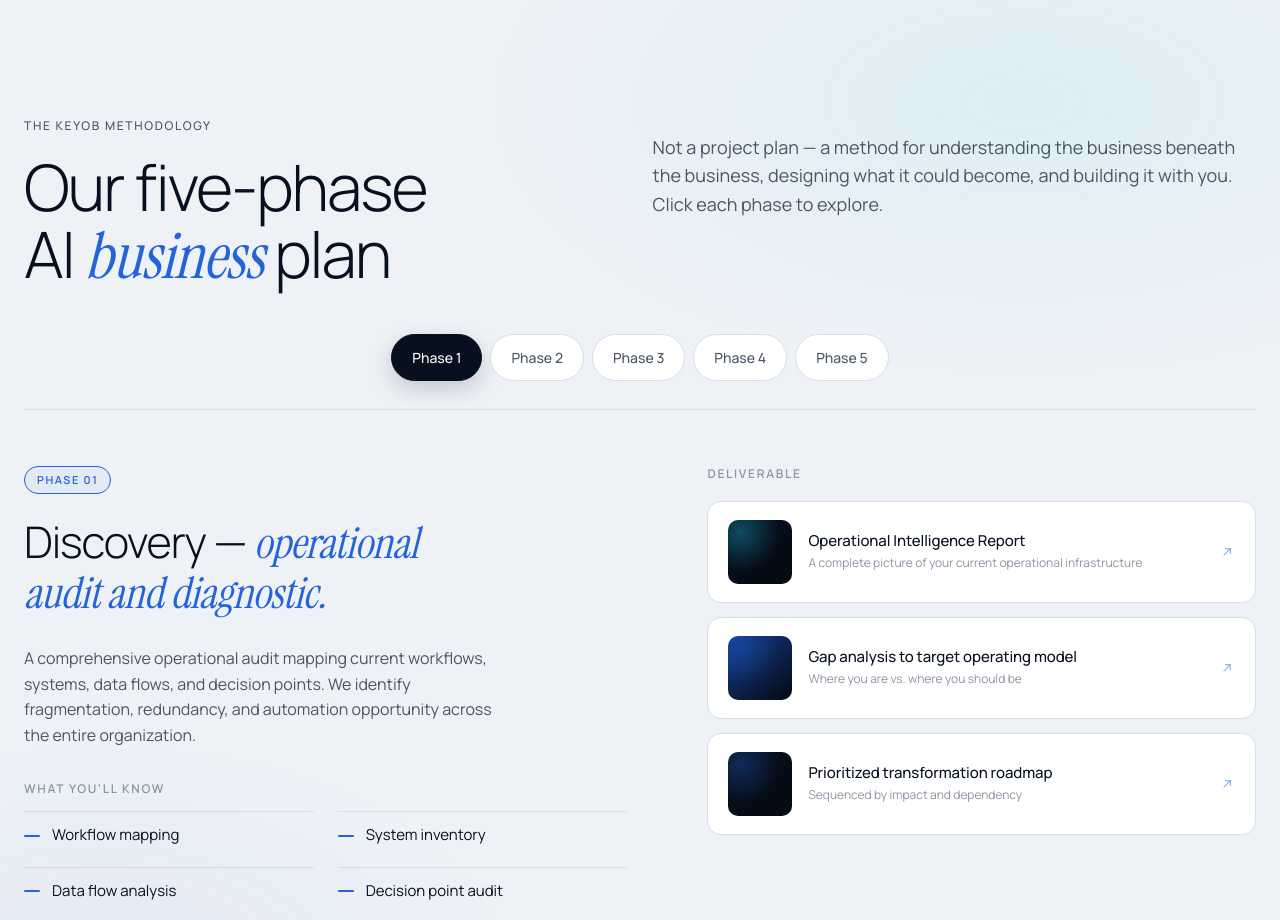
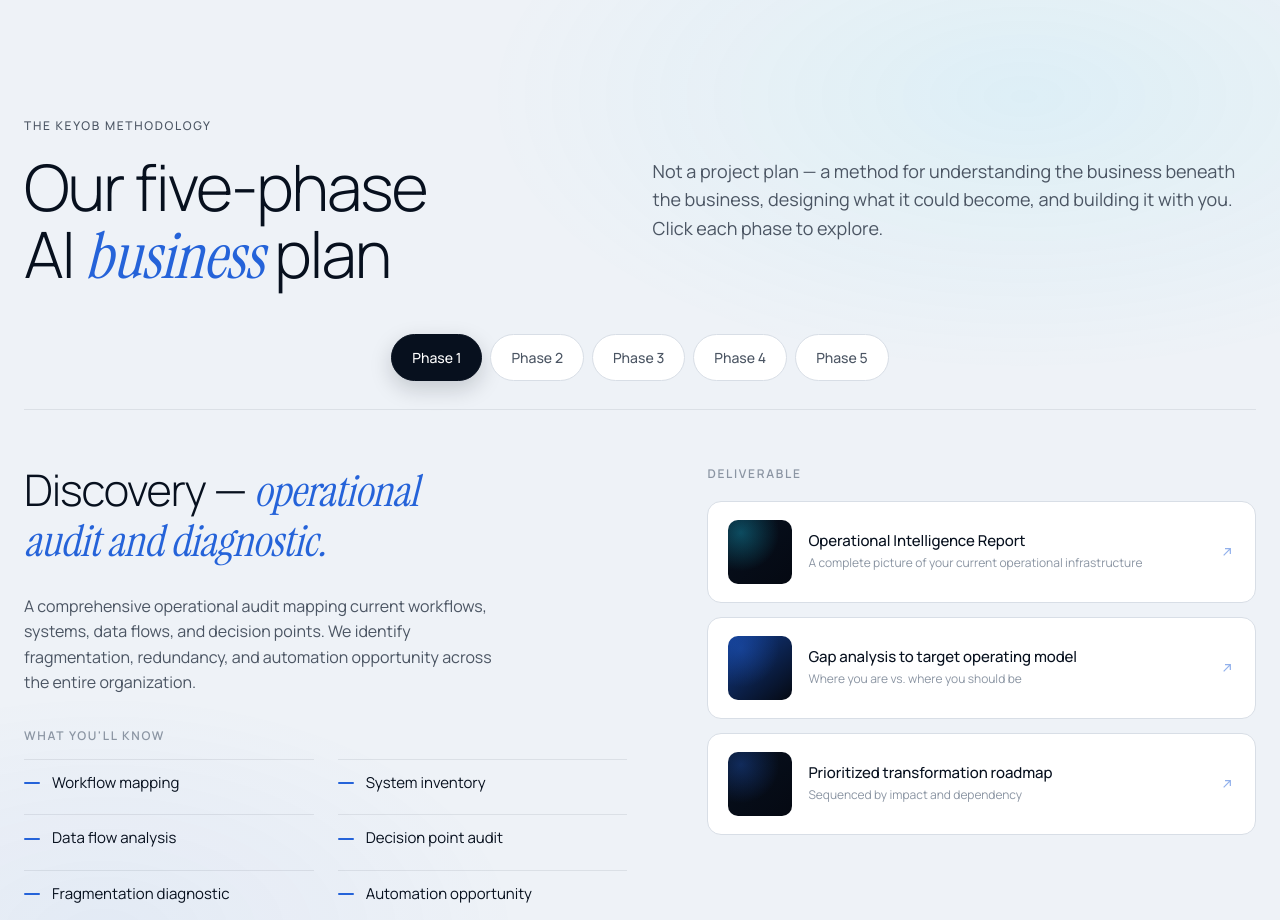
Before and after one commit to jawad14/keyob, a Next.js app: page / in a window 1280 px wide. Shown: the part 3800-4720 px from the top of the page. Built offline with nearby package versions, Linux system fonts and the light colour scheme.

Commit message:
phase section finalized

```diff
--- a/app/globals.css
+++ b/app/globals.css
@@ -725,7 +725,7 @@
   line-height: 1.6;
   max-width: 52ch;
   margin: 0;
-  padding-top: 8px;
+  padding-top: clamp(16px, 2.5vw, 40px);
 }
 .deep .sub {
   color: var(--ink-dim);
--- a/components/blocks/MethodologyTabs.tsx
+++ b/components/blocks/MethodologyTabs.tsx
@@ -25,7 +25,7 @@
 
       <div className="panel">
         <div className="panel-left">
-          <span className="tag-pill">{phase.tag}</span>
+          {/* <span className="tag-pill">{phase.tag}</span> */}
           <Heading level={3} dangerouslySetInnerHTML={{ __html: phase.titleHtml }} />
           <Text as="p" className="summary">{phase.summary}</Text>
           <Heading level={5}>What you&apos;ll know</Heading>
```
